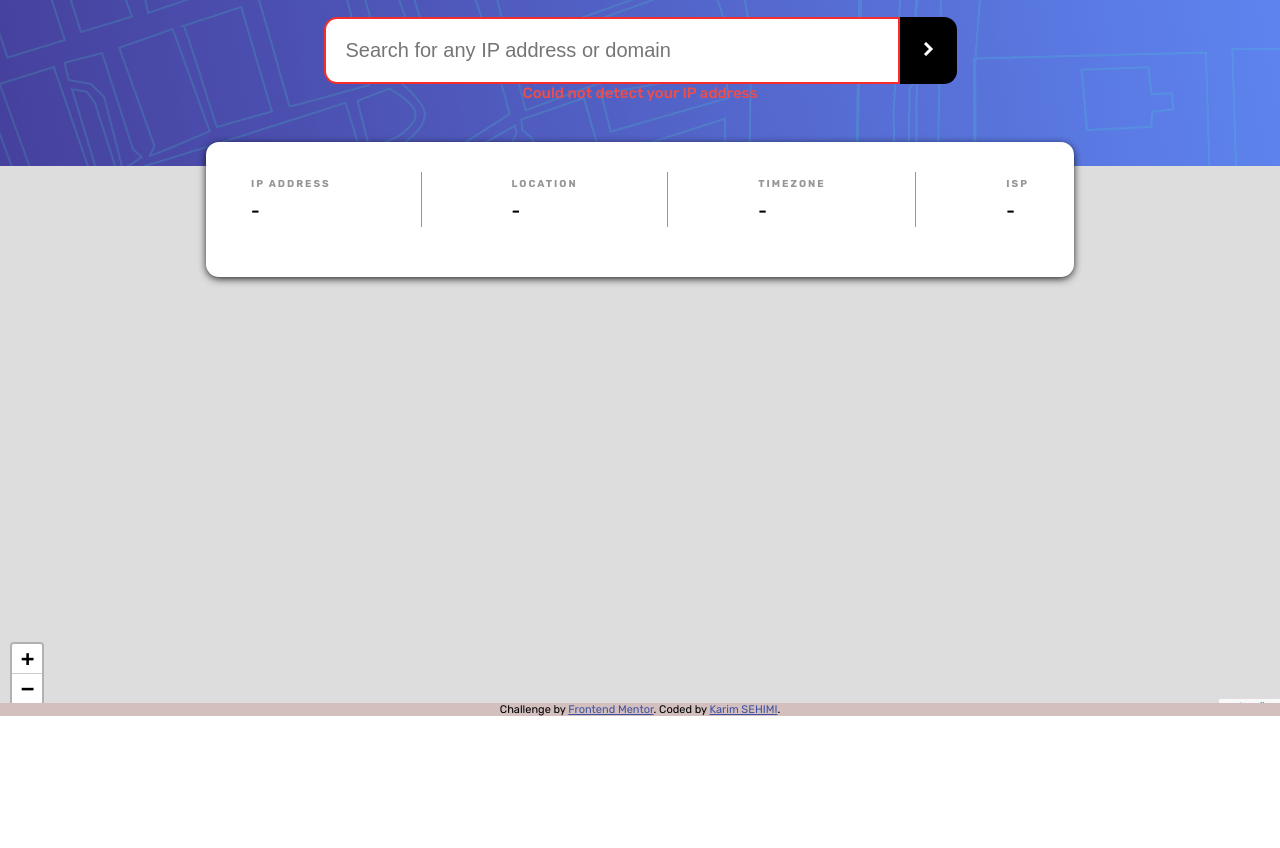
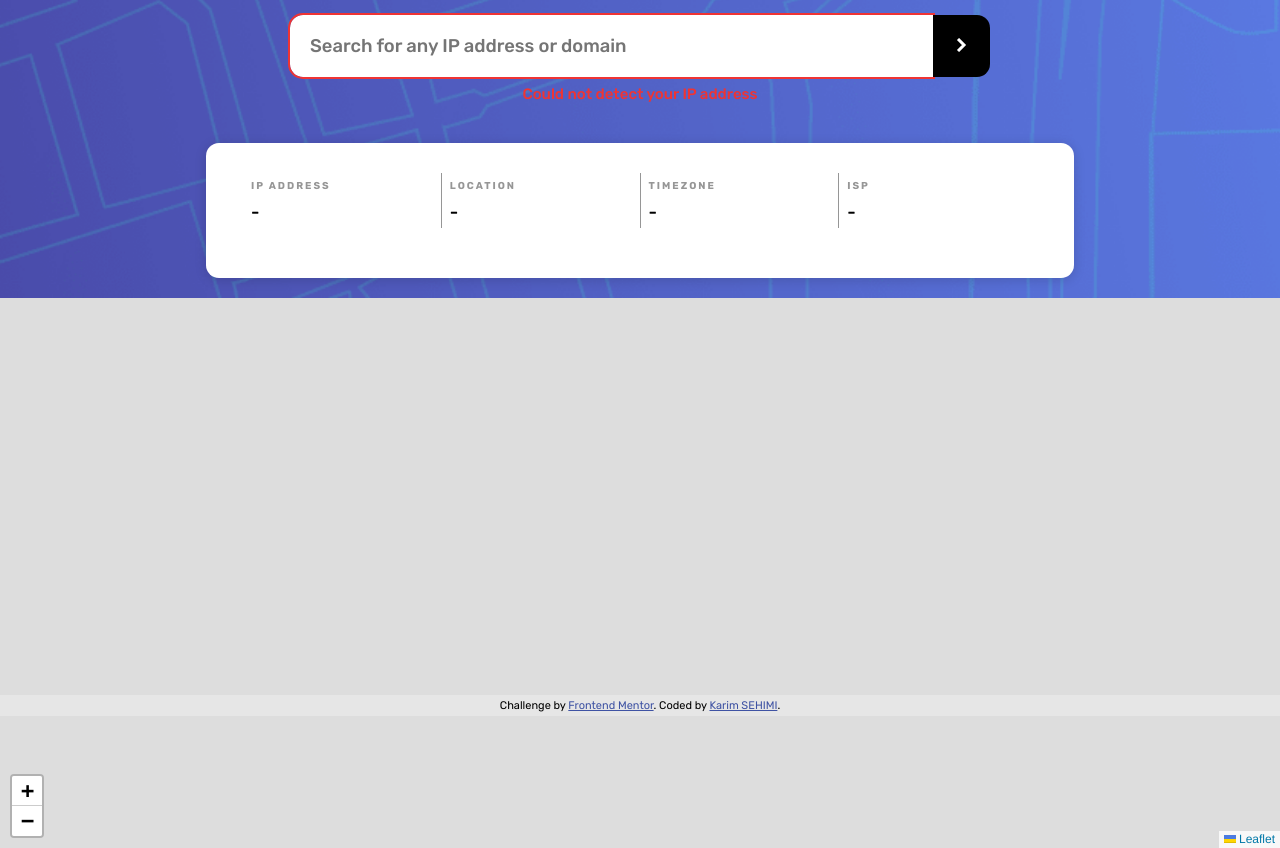
Before and after one commit to karimseh/ip_address_tracker, a website built with Vite: page index.html in a window 1280 px wide. Shown: the part 84-932 px from the top of the page. Before the commit the page ends 800 px from the top, so only its background shows below. Built offline with nearby package versions, Linux system fonts and the light colour scheme; no server answers.

Commit message:
style: clean up CSS with custom properties and better responsive design
- Replace vendor prefixes with standard properties
- Add CSS custom properties for colors, radius, font
- Add tablet breakpoint (768px) alongside desktop (1200px)
- Make search input responsive with max-width
- Add focus-visible styles and sr-only utility class

```diff
--- a/CSS/style.css
+++ b/CSS/style.css
@@ -1,98 +1,92 @@
-@import url('https://fonts.googleapis.com/css2?family=Rubik:wght@400;500;700&display=swap');
+@import url("https://fonts.googleapis.com/css2?family=Rubik:wght@400;500;700&display=swap");
+
+:root {
+  --color-primary: hsl(0, 0%, 0%);
+  --color-primary-hover: hsl(0, 0%, 23%);
+  --color-white: hsl(0, 0%, 100%);
+  --color-muted: hsl(0, 0%, 59%);
+  --color-error: hsl(0, 85%, 57%);
+  --color-shadow: hsla(0, 0%, 0%, 0.15);
+  --radius: 13px;
+  --font-family: "Rubik", sans-serif;
+}
 
 * {
-    -webkit-box-sizing: border-box;
   box-sizing: border-box;
   margin: 0;
-
-
 }
 
-.attribution {
-    font-size: 11px;
-    text-align: center;
-    position: fixed;
-    bottom: 0;
-    width: 100%;
-    background-color:rgb(212, 191, 191);
-
-}
-
-.attribution a {
-    color: hsl(228, 45%, 44%);
+.sr-only {
+  position: absolute;
+  width: 1px;
+  height: 1px;
+  padding: 0;
+  margin: -1px;
+  overflow: hidden;
+  clip: rect(0, 0, 0, 0);
+  white-space: nowrap;
+  border: 0;
 }
 
 body {
-    font-family: Rubik, 'sans-serif';
+  font-family: var(--font-family);
   font-size: 18px;
 }
 
+/* Header */
 header {
-    display: -webkit-box;
-    display: -ms-flexbox;
   display: flex;
-    -webkit-box-orient: vertical;
-    -webkit-box-direction: normal;
-    -ms-flex-direction: column;
   flex-direction: column;
-
-    -webkit-box-align: center;
-
-    -ms-flex-align: center;
-
   align-items: center;
-    height: 250px;
+  min-height: 250px;
   background-image: url(../images/pattern-bg.png);
   background-position: top;
   background-repeat: no-repeat;
   background-size: cover;
-    padding: 20px 20px;
+  padding: 20px;
   position: relative;
-
 }
 
 header h1 {
-    color: #fff;
-    font-size: 25px;
+  color: var(--color-white);
+  font-size: 1.5rem;
   font-weight: 500;
   padding-bottom: 15px;
   padding-top: 10px;
   margin-bottom: 10px;
 }
 
+/* Search form */
 form {
-    display: -webkit-box;
-    display: -ms-flexbox;
   display: flex;
-    -webkit-box-pack: center;
-    -ms-flex-pack: center;
   justify-content: center;
+  width: 100%;
+  max-width: 550px;
 }
 
 header input {
-    padding: 10px 20px;
-    border-radius: 13px;
-    border-top-right-radius: 0;
-    border-bottom-right-radius: 0;
+  padding: 12px 20px;
+  border-radius: var(--radius) 0 0 var(--radius);
   border: none;
-    width: 250px;
-    font-size: 16px;
+  width: 100%;
+  font-size: 1rem;
   font-weight: 500;
+  font-family: var(--font-family);
 }
 
 header input:focus {
-    outline: none;
-
+  outline: 2px solid var(--color-muted);
 }
 
 header input.error {
-    border: solid 2px rgb(247, 45, 45);
+  outline: 2px solid var(--color-error);
 }
 
 #err {
-    color: rgb(236, 77, 77);
+  color: var(--color-error);
   font-weight: 500;
   display: none;
+  margin-top: 8px;
 }
 
 #err.show {
@@ -101,54 +95,46 @@ header input.error {
 
 header button {
   border: none;
-    border-radius: 13px;
-    border-top-left-radius: 0;
-    border-bottom-left-radius: 0;
+  border-radius: 0 var(--radius) var(--radius) 0;
   padding: 18px 23px;
-    background-color: #000;
-
+  background-color: var(--color-primary);
+  cursor: pointer;
+  transition: background-color 0.2s;
 }
 
-header .infos {
+header button:hover {
+  background-color: var(--color-primary-hover);
+}
+
+header button:focus-visible {
+  outline: 2px solid var(--color-white);
+  outline-offset: -2px;
+}
+
+/* Info panel */
+.infos {
   width: 100%;
-    background-color: #fff;
-    border-radius: 13px;
-    display: -webkit-box;
-    display: -ms-flexbox;
+  background-color: var(--color-white);
+  border-radius: var(--radius);
   display: flex;
-    -webkit-box-orient: vertical;
-    -webkit-box-direction: normal;
-    -ms-flex-direction: column;
   flex-direction: column;
-
   gap: 8px;
   padding: 25px 35px;
   margin-top: 20px;
   z-index: 100;
-    -webkit-box-shadow: 0px 2px 9px -1px #000000;
-    box-shadow: 0px 2px 9px -1px #000000;
+  box-shadow: 0 2px 12px var(--color-shadow);
 }
 
-header .info {
+.info {
   display: none;
-    -webkit-box-orient: vertical;
-    -webkit-box-direction: normal;
-    -ms-flex-direction: column;
   flex-direction: column;
   gap: 3px;
-    -webkit-box-pack: center;
-    -ms-flex-pack: center;
   justify-content: center;
-    -webkit-box-align: center;
-    -ms-flex-align: center;
   align-items: center;
   text-align: center;
-
 }
 
 .info.show {
-    display: -webkit-box;
-    display: -ms-flexbox;
   display: flex;
 }
 
@@ -156,16 +142,27 @@ header .info {
   display: none;
 }
 
+.info small {
+  letter-spacing: 2px;
+  text-transform: uppercase;
+  color: var(--color-muted);
+  font-weight: 700;
+  font-size: 0.625rem;
+}
+
+.info p {
+  font-weight: 500;
+  font-size: 1.1rem;
+  word-break: break-all;
+}
+
+/* Spinner */
 .spinner {
   top: 0;
   left: 0;
   right: 0;
   bottom: 0;
-    -webkit-box-pack: center;
-    -ms-flex-pack: center;
   justify-content: center;
-    -webkit-box-align: center;
-    -ms-flex-align: center;
   align-items: center;
 }
 
@@ -174,147 +171,23 @@ header .info {
 }
 
 .spinner.show {
-    display: -webkit-box;
-    display: -ms-flexbox;
   display: flex;
 }
-
 
 .spinner::after {
   content: "";
   width: 40px;
   height: 40px;
   border: 2px solid #f3f3f3;
-    border-top: 3px solid #0e0d0d;
-    border-radius: 100%;
+  border-top: 3px solid var(--color-primary);
+  border-radius: 50%;
   will-change: transform;
-    -webkit-animation: spin 1s infinite linear;
-    animation: spin 1s infinite linear
+  animation: spin 1s infinite linear;
 }
 
-header .info small {
-    letter-spacing: 2px;
-    text-transform: uppercase;
-    color: hsl(0, 0%, 59%);
-    font-weight: 700;
-    font-size: 10px;
-
-}
-header button:focus {
-    outline: none;
-
-}
-
-header .info p {
-    font-weight: 500;
-    font-size: 18px;
-}
-
-#mapid {
-    height: calc(100vh - 263px);
-    position: relative;
-    z-index: 0;
-}
-
-@-webkit-keyframes spin {
-    from {
-        -webkit-transform: rotate(0deg);
-        transform: rotate(0deg);
-    }
-
-    to {
-        -webkit-transform: rotate(360deg);
-        transform: rotate(360deg);
-    }
-}
-
-@keyframes spin {
-    from {
-        -webkit-transform: rotate(0deg);
-        transform: rotate(0deg);
-    }
-
-    to {
-        -webkit-transform: rotate(360deg);
-        transform: rotate(360deg);
-    }
-}
-
-@media only screen and (min-width: 992px) {
-
-    header .infos {
-
-        position: relative;
-        -webkit-box-orient: horizontal;
-        -webkit-box-direction: normal;
-        -ms-flex-direction: row;
-        flex-direction: row;
-        -webkit-box-pack: justify;
-        -ms-flex-pack: justify;
-        justify-content: space-between;
-        -webkit-box-align: center;
-        -ms-flex-align: center;
-        align-items: center;
-        width: 70%;
-        padding: 30px 45px 50px 45px;
-        margin-top: 40px;
-
-    }
-
-    header .info {
-        -webkit-box-align: start;
-        -ms-flex-align: start;
-        align-items: flex-start;
-        gap: 10px;
-
-
-    }
-
-    header .info:last-child {
-        border-right: none;
-    }
-
-
-
-    header h1 {
-        font-size: 30px;
-        margin-bottom: 20px;
-    }
-
-    header input {
-        padding: 20px;
-        font-size: 20px;
-        width: 45vw;
-
-    }
-
-
-    header button {
-        cursor: pointer;
-    }
-
-    header button:hover {
-        background-color: rgb(58, 58, 58);
-
-    }
-
-
-
-    .spinner {
-        position: absolute;
-        left: 50%;
-        top: 50%;
-        -webkit-transform: translate(-50%, -50%);
-        -ms-transform: translate(-50%, -50%);
-        transform: translate(-50%, -50%);
-    }
-
+/* Separators (desktop only) */
 .sep {
-        display: block;
-        width: 1px;
-        height: 55px;
-        background-color: hsl(0, 0%, 59%);
-
+  display: none;
 }
 
 .sep.hide {
@@ -322,9 +195,114 @@ header .info p {
 }
 
 .sep.show {
+  display: none;
+}
+
+/* Map */
+#mapid {
+  height: calc(100vh - 263px);
+  position: relative;
+  z-index: 0;
+}
+
+/* Attribution */
+.attribution {
+  font-size: 11px;
+  text-align: center;
+  position: fixed;
+  bottom: 0;
+  width: 100%;
+  background-color: hsl(0, 0%, 90%);
+  padding: 4px;
+  z-index: 200;
+}
+
+.attribution a {
+  color: hsl(228, 45%, 44%);
+}
+
+/* Animations */
+@keyframes spin {
+  from {
+    transform: rotate(0deg);
+  }
+  to {
+    transform: rotate(360deg);
+  }
+}
+
+/* Desktop */
+@media (min-width: 768px) {
+  header h1 {
+    font-size: 1.8rem;
+    margin-bottom: 20px;
+  }
+
+  header input {
+    padding: 20px;
+    font-size: 1.15rem;
+  }
+
+  form {
+    max-width: 600px;
+  }
+
+  .infos {
+    position: relative;
+    flex-direction: row;
+    justify-content: space-between;
+    align-items: center;
+    width: 85%;
+    padding: 30px 35px;
+    margin-top: 40px;
+  }
+
+  .info {
+    align-items: flex-start;
+    text-align: left;
+    gap: 10px;
+    flex: 1;
+  }
+
+  .info:last-child {
+    border-right: none;
+  }
+
+  .sep {
+    display: none;
+  }
+
+  .sep.show {
     display: block;
+    width: 1px;
+    height: 55px;
+    background-color: var(--color-muted);
+    flex-shrink: 0;
   }
-   #mapid{
+
+  .sep.hide {
+    display: none;
+  }
+
+  .spinner {
+    position: absolute;
+    left: 50%;
+    top: 50%;
+    transform: translate(-50%, -50%);
+  }
+
+  #mapid {
     height: calc(100vh - 250px);
   }
 }
+
+@media (min-width: 1200px) {
+  .infos {
+    width: 70%;
+    padding: 30px 45px 50px;
+  }
+
+  form {
+    max-width: 700px;
+  }
+}
```
Lines whose indentation alone changed are shown as unchanged.
